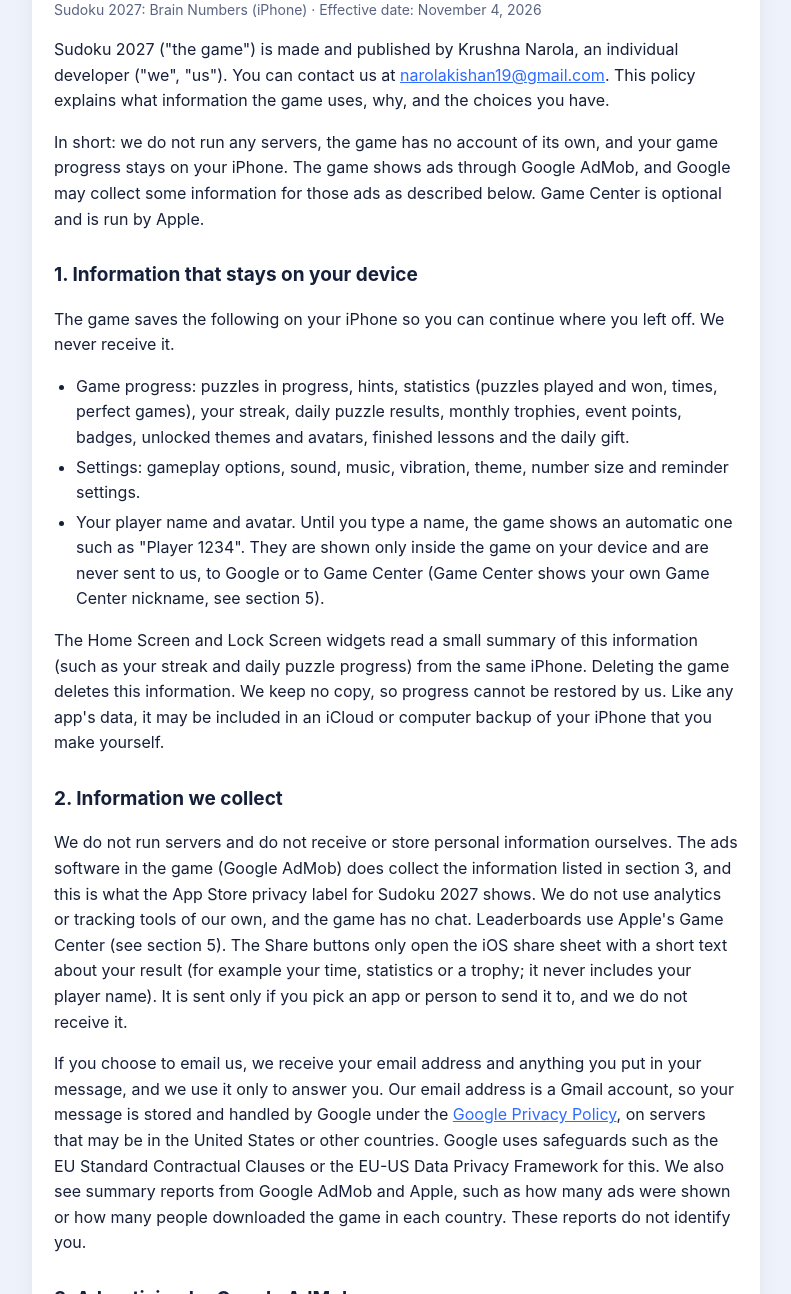
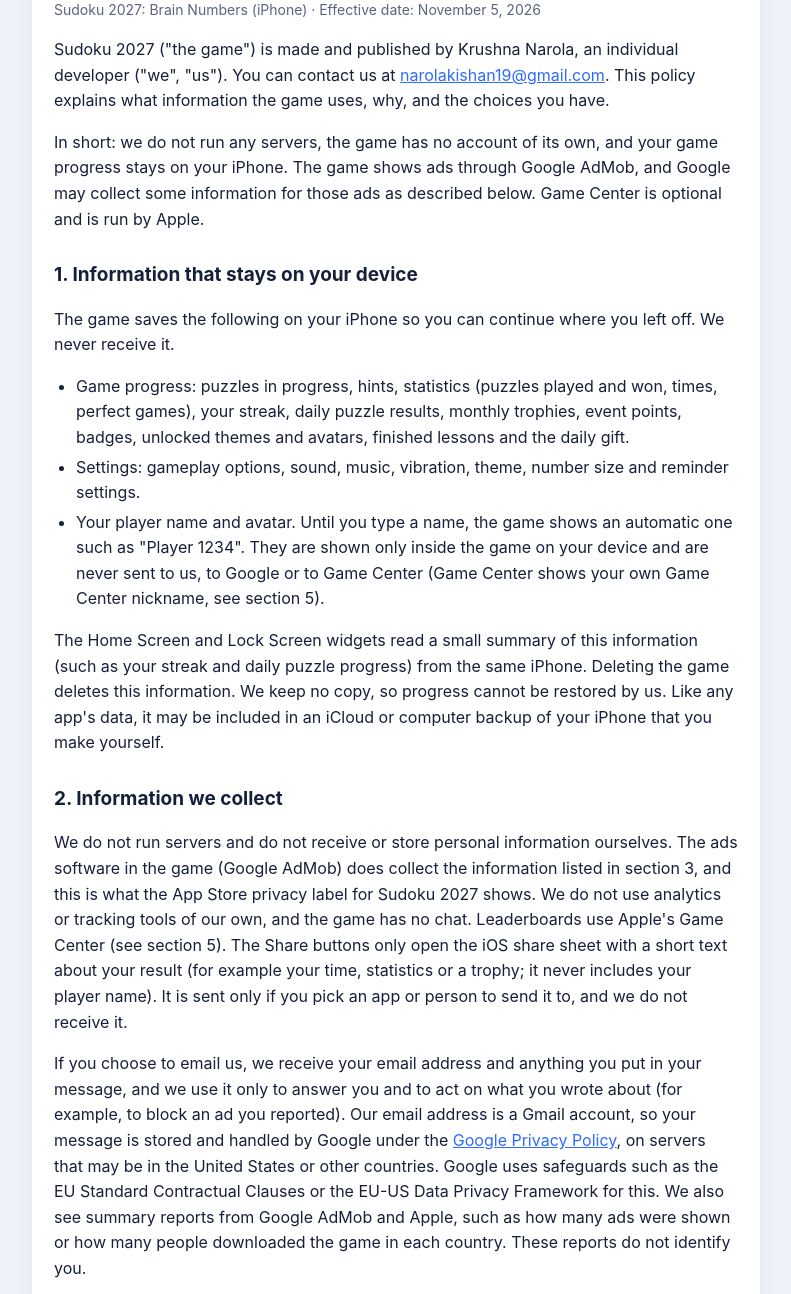
Before and after one commit to Kishannarola302/kishannarola302.github.io, a plain HTML site: page sudoku2027/privacy.html in a window 1280 px wide. Shown: the part 226-1520 px from the top of the page, without its empty margins (244-1035 px from the left). Drawn offline with Linux system fonts and the light colour scheme.

Commit message:
Update Sudoku 2027 privacy policy

```diff
--- a/sudoku2027/privacy.html
+++ b/sudoku2027/privacy.html
@@ -13,7 +13,7 @@
   <nav><a href="index.html">Home</a><a href="support.html">Support</a><a href="privacy.html" aria-current="page">Privacy Policy</a><a href="terms.html">Terms of Use</a></nav>
   <div class="card">
     <h1>Privacy Policy</h1>
-    <p class="muted">Sudoku 2027: Brain Numbers (iPhone) · Effective date: November 4, 2026</p>
+    <p class="muted">Sudoku 2027: Brain Numbers (iPhone) · Effective date: November 5, 2026</p>
 
     <p>Sudoku 2027 ("the game") is made and published by Krushna Narola, an individual developer ("we", "us"). You can contact us at <a href="mailto:narolakishan19@gmail.com">narolakishan19@gmail.com</a>. This policy explains what information the game uses, why, and the choices you have.</p>
     <p>In short: we do not run any servers, the game has no account of its own, and your game progress stays on your iPhone. The game shows ads through Google AdMob, and Google may collect some information for those ads as described below. Game Center is optional and is run by Apple.</p>
@@ -29,7 +29,7 @@
 
     <h2>2. Information we collect</h2>
     <p>We do not run servers and do not receive or store personal information ourselves. The ads software in the game (Google AdMob) does collect the information listed in section 3, and this is what the App Store privacy label for Sudoku 2027 shows. We do not use analytics or tracking tools of our own, and the game has no chat. Leaderboards use Apple's Game Center (see section 5). The Share buttons only open the iOS share sheet with a short text about your result (for example your time, statistics or a trophy; it never includes your player name). It is sent only if you pick an app or person to send it to, and we do not receive it.</p>
-    <p>If you choose to email us, we receive your email address and anything you put in your message, and we use it only to answer you. Our email address is a Gmail account, so your message is stored and handled by Google under the <a href="https://policies.google.com/privacy">Google Privacy Policy</a>, on servers that may be in the United States or other countries. Google uses safeguards such as the EU Standard Contractual Clauses or the EU-US Data Privacy Framework for this. We also see summary reports from Google AdMob and Apple, such as how many ads were shown or how many people downloaded the game in each country. These reports do not identify you.</p>
+    <p>If you choose to email us, we receive your email address and anything you put in your message, and we use it only to answer you and to act on what you wrote about (for example, to block an ad you reported). Our email address is a Gmail account, so your message is stored and handled by Google under the <a href="https://policies.google.com/privacy">Google Privacy Policy</a>, on servers that may be in the United States or other countries. Google uses safeguards such as the EU Standard Contractual Clauses or the EU-US Data Privacy Framework for this. We also see summary reports from Google AdMob and Apple, such as how many ads were shown or how many people downloaded the game in each country. These reports do not identify you.</p>
 
     <h2>3. Advertising by Google AdMob</h2>
     <p>The game is free and is supported by ads: a banner at the bottom of the puzzle screen, an occasional full-screen ad after you finish a puzzle (never during play, not before your third win and at most once every three minutes), and reward videos that you choose to watch (for example for a free hint, a second chance, a bigger reward or a short ad-free break).</p>
@@ -48,7 +48,7 @@
     <h2>4. Your choices about ads and tracking</h2>
     <ul>
       <li><strong>Tracking permission.</strong> Before the IDFA can be used, iOS asks whether the game may track your activity across other companies' apps and websites. If you choose "Ask App Not to Track", the IDFA is not shared and ads are not personalised using cross-app tracking. You can change this at any time in iOS Settings &gt; Privacy &amp; Security &gt; Tracking.</li>
-      <li><strong>Consent and privacy choices.</strong> If you are in the EEA, the UK or Switzerland, Google's consent message appears the first time you reach the Home screen (or the next time you start the game, if you were offline). If you live in a US state whose privacy law lets you opt out of the "sale" or "sharing" of personal information, no message appears on its own; you can open Google's opt-out form yourself from the Privacy choices option. In all of these regions you can review or change your choice at any time in the game under Settings &gt; Help &amp; about &gt; Privacy choices. This option appears only in those regions and needs an internet connection.</li>
+      <li><strong>Consent and privacy choices.</strong> If you are in the EEA, the UK or Switzerland, Google's consent message appears the first time you reach the Home screen (if you were offline, it appears when you are back online while the game is open, or the next time you start the game). If you live in a US state whose privacy law lets you opt out of the "sale" or "sharing" of personal information, no message appears on its own; you can open Google's opt-out form yourself from the Privacy choices option. In all of these regions you can review or change your choice at any time in the game under Settings &gt; Help &amp; about &gt; Privacy choices. This option appears only in those regions and needs an internet connection.</li>
       <li><strong>Reward videos are always optional.</strong> You never have to watch one to keep playing.</li>
     </ul>
 
```
